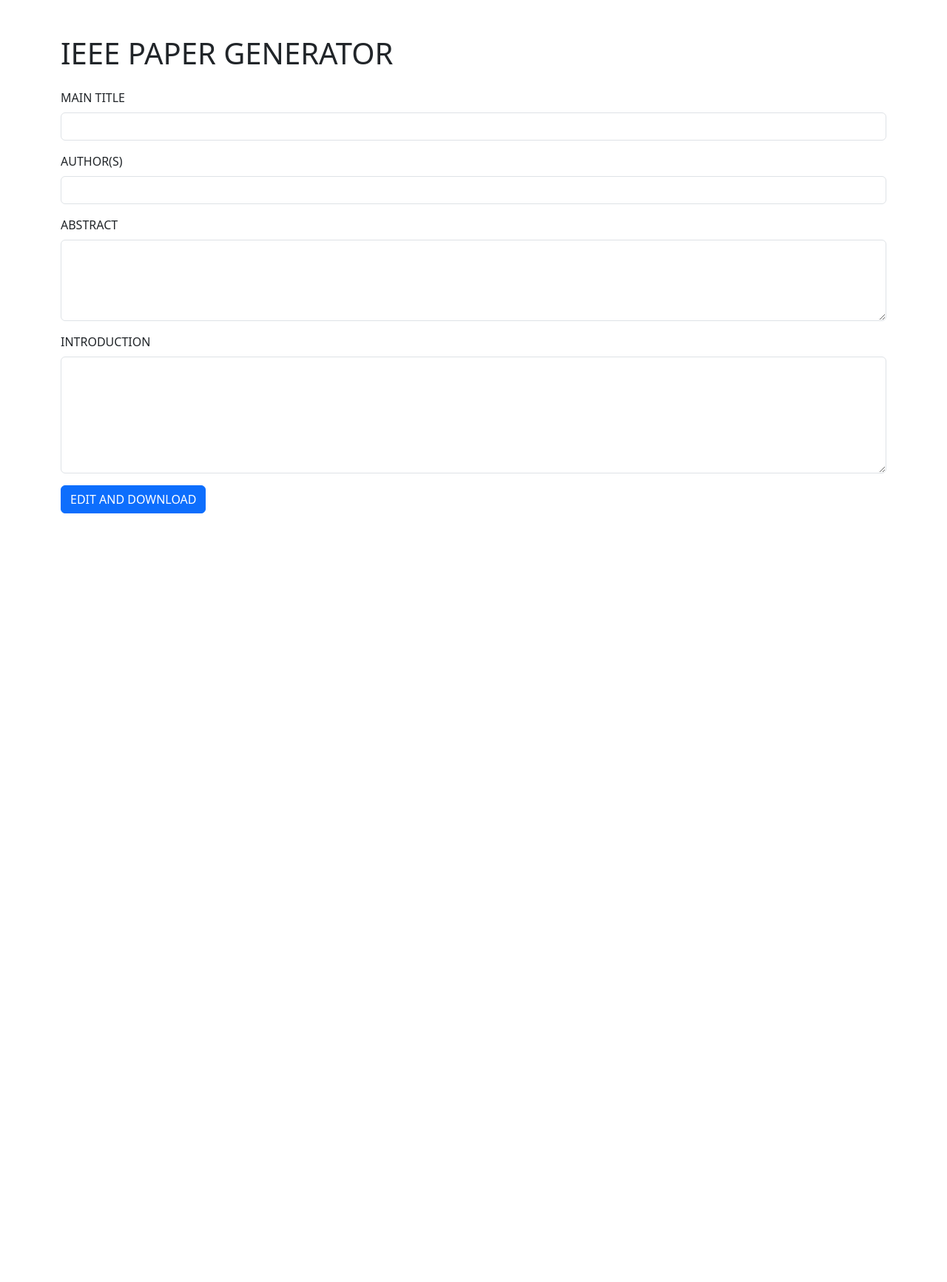
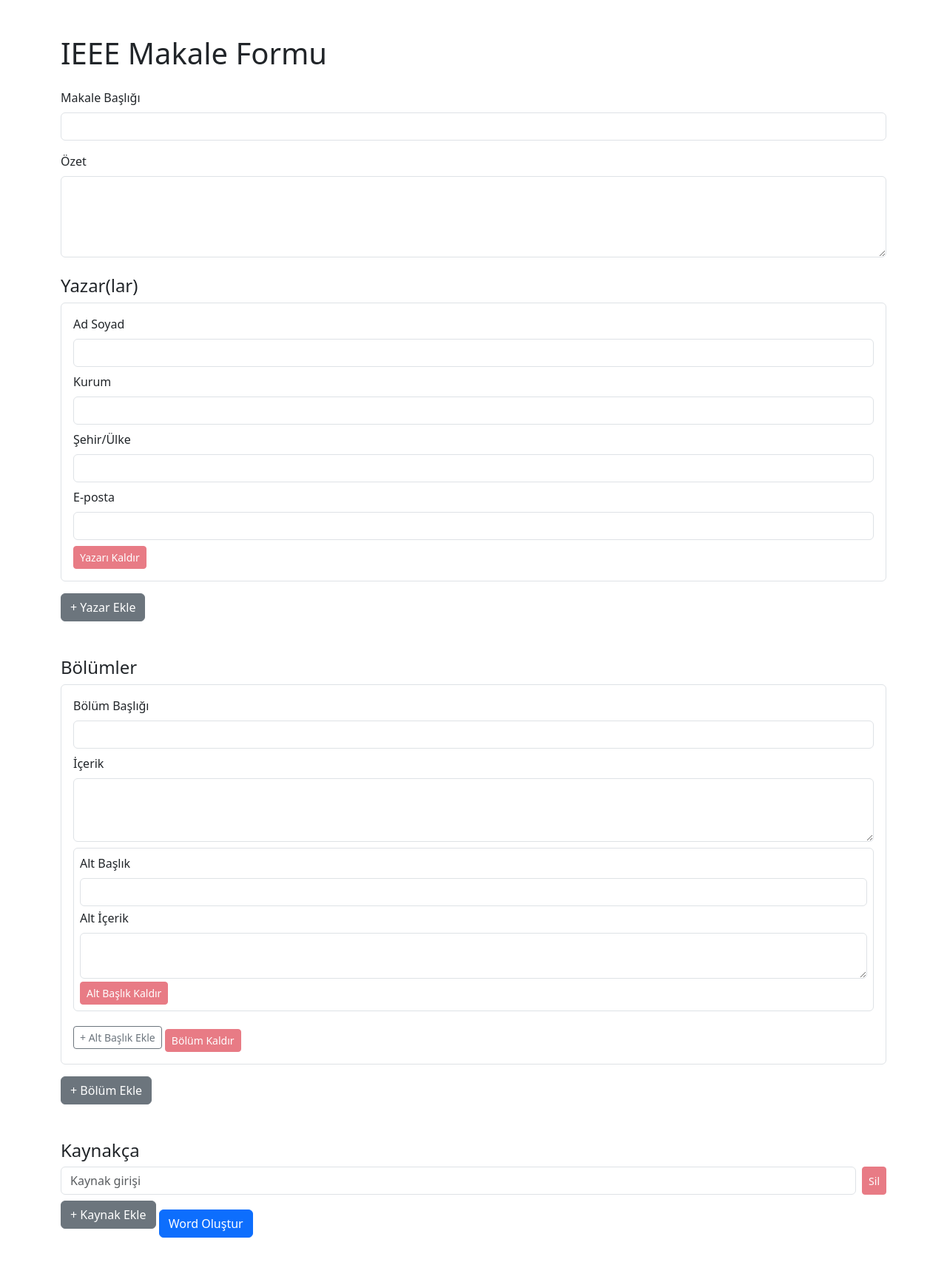
Before and after one commit to ismailyilmazz/ieee, a Django app: template papergen/templates/papergen/home.html in a window 1280 px wide. Shown: the whole page at 74% size. Before the commit the page ends 800 px from the top, so only its background shows below. Run offline with Django 5.2, Linux system fonts and the light colour scheme; the template is opened without the code that fills it, so the values that code supplies are empty.

Commit message:
UI and Text Format has been updated.

```diff
--- a/papergen/templates/papergen/home.html
+++ b/papergen/templates/papergen/home.html
@@ -1,33 +1,157 @@
 {% load static %}
 <!DOCTYPE html>
-<html lang="en">
+<html lang="tr">
 <head>
   <meta charset="UTF-8">
-    <meta name="viewport" content="width=device-width, initial-scale=1.0">
-    <title>IEEE PAPER GENERATOR</title>
-    <link rel="stylesheet" href="https://cdn.jsdelivr.net/npm/bootstrap@5.3.3/dist/css/bootstrap.min.css">
+  <meta name="viewport" content="width=device-width, initial-scale=1">
+  <title>IEEE Makale Formu</title>
+  <link href="https://cdn.jsdelivr.net/npm/bootstrap@5.3.3/dist/css/bootstrap.min.css" rel="stylesheet">
 </head>
 <body class="container py-5">
-    <h1 class="mb-4">IEEE PAPER GENERATOR</h1>
+  <h1 class="mb-4">IEEE Makale Formu</h1>
+
   <form method="post" action="{% url 'generate_doc' %}">
     {% csrf_token %}
+
+    <!-- Makale Başlığı -->
     <div class="mb-3">
-            <label class="form-label">MAIN TITLE</label>
-            <input name="title" class="form-control" required>
+      <label class="form-label">Makale Başlığı</label>
+      <input type="text" name="title" class="form-control" required>
     </div>
+
+    <!-- Özet -->
     <div class="mb-3">
-            <label class="form-label">AUTHOR(S)</label>
-            <input name="authors" class="form-control" required>
+      <label class="form-label">Özet</label>
+      <textarea name="abstract" class="form-control" rows="4" required></textarea>
     </div>
-          <div class="mb-3">
-            <label class="form-label">ABSTRACT</label>
-            <textarea name="abstract" class="form-control" rows="4"></textarea>
+
+    <!-- Dinamik Yazarlar -->
+    <h4 class="mt-4">Yazar(lar)</h4>
+    <div id="authors-container">
+      <div class="author-item border rounded p-3 mb-3">
+        <div class="mb-2">
+          <label class="form-label">Ad Soyad</label>
+          <input type="text" name="author_name" class="form-control" required>
         </div>
-          <div class="mb-3">
-            <label class="form-label">INTRODUCTION</label>
-            <textarea name="introduction" class="form-control" rows="6"></textarea>
+        <div class="mb-2">
+          <label class="form-label">Kurum</label>
+          <input type="text" name="author_org" class="form-control" required>
         </div>
-          <button class="btn btn-primary">EDIT AND DOWNLOAD</button>
+        <div class="mb-2">
+          <label class="form-label">Şehir/Ülke</label>
+          <input type="text" name="author_location" class="form-control" required>
+        </div>
+        <div class="mb-2">
+          <label class="form-label">E‑posta</label>
+          <input type="email" name="author_email" class="form-control" required>
+        </div>
+        <button type="button" class="btn btn-sm btn-danger remove-author" disabled>Yazarı Kaldır</button>
+      </div>
+    </div>
+    <button type="button" id="add-author" class="btn btn-secondary mb-4">+ Yazar Ekle</button>
+
+    <!-- Dinamik Bölümler -->
+    <h4 class="mt-4">Bölümler</h4>
+    <div id="sections-container">
+      <div class="section-item border rounded p-3 mb-3">
+        <div class="mb-2">
+          <label class="form-label">Bölüm Başlığı</label>
+          <input type="text" name="section_title" class="form-control" required>
+        </div>
+        <div class="mb-2">
+          <label class="form-label">İçerik</label>
+          <textarea name="section_content" class="form-control" rows="3" required></textarea>
+        </div>
+
+        <!-- Alt başlıklar -->
+        <div class="subsections mb-3">
+          <div class="subsection-item border rounded p-2 mb-2">
+            <div class="mb-1">
+              <label class="form-label">Alt Başlık</label>
+              <input type="text" name="subsection_title" class="form-control" required>
+            </div>
+            <div class="mb-1">
+              <label class="form-label">Alt İçerik</label>
+              <textarea name="subsection_content" class="form-control" rows="2" required></textarea>
+            </div>
+            <button type="button" class="btn btn-sm btn-danger remove-subsection" disabled>Alt Başlık Kaldır</button>
+          </div>
+        </div>
+        <button type="button" class="btn btn-sm btn-outline-secondary add-subsection">+ Alt Başlık Ekle</button>
+        <button type="button" class="btn btn-sm btn-danger remove-section mt-2" disabled>Bölüm Kaldır</button>
+      </div>
+    </div>
+    <button type="button" id="add-section" class="btn btn-secondary mb-4">+ Bölüm Ekle</button>
+
+    <!-- Dinamik Kaynakça -->
+    <h4 class="mt-4">Kaynakça</h4>
+    <div id="references-container">
+      <div class="reference-item d-flex mb-2">
+        <input type="text" name="reference" class="form-control me-2" placeholder="Kaynak girişi" required>
+        <button type="button" class="btn btn-sm btn-danger remove-reference" disabled>Sil</button>
+      </div>
+    </div>
+    <button type="button" id="add-reference" class="btn btn-secondary mb-4">+ Kaynak Ekle</button>
+
+    <!-- Gönder -->
+    <button type="submit" class="btn btn-primary">Word Oluştur</button>
   </form>
+
+  <script>
+    // Yazar
+    document.getElementById('add-author').addEventListener('click', () => {
+      const tpl = document.querySelector('.author-item');
+      const clone = tpl.cloneNode(true);
+      clone.querySelectorAll('input').forEach(i => i.value = '');
+      clone.querySelector('.remove-author').disabled = false;
+      document.getElementById('authors-container').appendChild(clone);
+    });
+    document.getElementById('authors-container').addEventListener('click', e => {
+      if (e.target.classList.contains('remove-author')) {
+        e.target.closest('.author-item').remove();
+      }
+    });
+
+    // Bölüm
+    document.getElementById('add-section').addEventListener('click', () => {
+      const tpl = document.querySelector('.section-item');
+      const clone = tpl.cloneNode(true);
+      clone.querySelectorAll('input, textarea').forEach(i => i.value = '');
+      clone.querySelector('.remove-section').disabled = false;
+      clone.querySelectorAll('.remove-subsection').forEach(b => b.disabled = false);
+      document.getElementById('sections-container').appendChild(clone);
+    });
+    document.getElementById('sections-container').addEventListener('click', e => {
+      if (e.target.classList.contains('remove-section')) {
+        e.target.closest('.section-item').remove();
+      }
+      if (e.target.classList.contains('add-subsection')) {
+        const container = e.target.closest('.section-item').querySelector('.subsections');
+        const tpl = container.querySelector('.subsection-item');
+        const clone = tpl.cloneNode(true);
+        clone.querySelectorAll('input, textarea').forEach(i => i.value = '');
+        clone.querySelector('.remove-subsection').disabled = false;
+        container.appendChild(clone);
+      }
+      if (e.target.classList.contains('remove-subsection')) {
+        const list = e.target.closest('.subsections');
+        if (list.children.length > 1) e.target.closest('.subsection-item').remove();
+      }
+    });
+
+    // Kaynakça
+    document.getElementById('add-reference').addEventListener('click', () => {
+      const tpl = document.querySelector('.reference-item');
+      const clone = tpl.cloneNode(true);
+      clone.querySelector('input').value = '';
+      clone.querySelector('.remove-reference').disabled = false;
+      document.getElementById('references-container').appendChild(clone);
+    });
+    document.getElementById('references-container').addEventListener('click', e => {
+      if (e.target.classList.contains('remove-reference')) {
+        e.target.closest('.reference-item').remove();
+      }
+    });
+  </script>
 </body>
 </html>
```
Also changed, not shown: db.sqlite3 (added), readme.md, 1 other file. Lines whose indentation alone changed are shown as unchanged.
